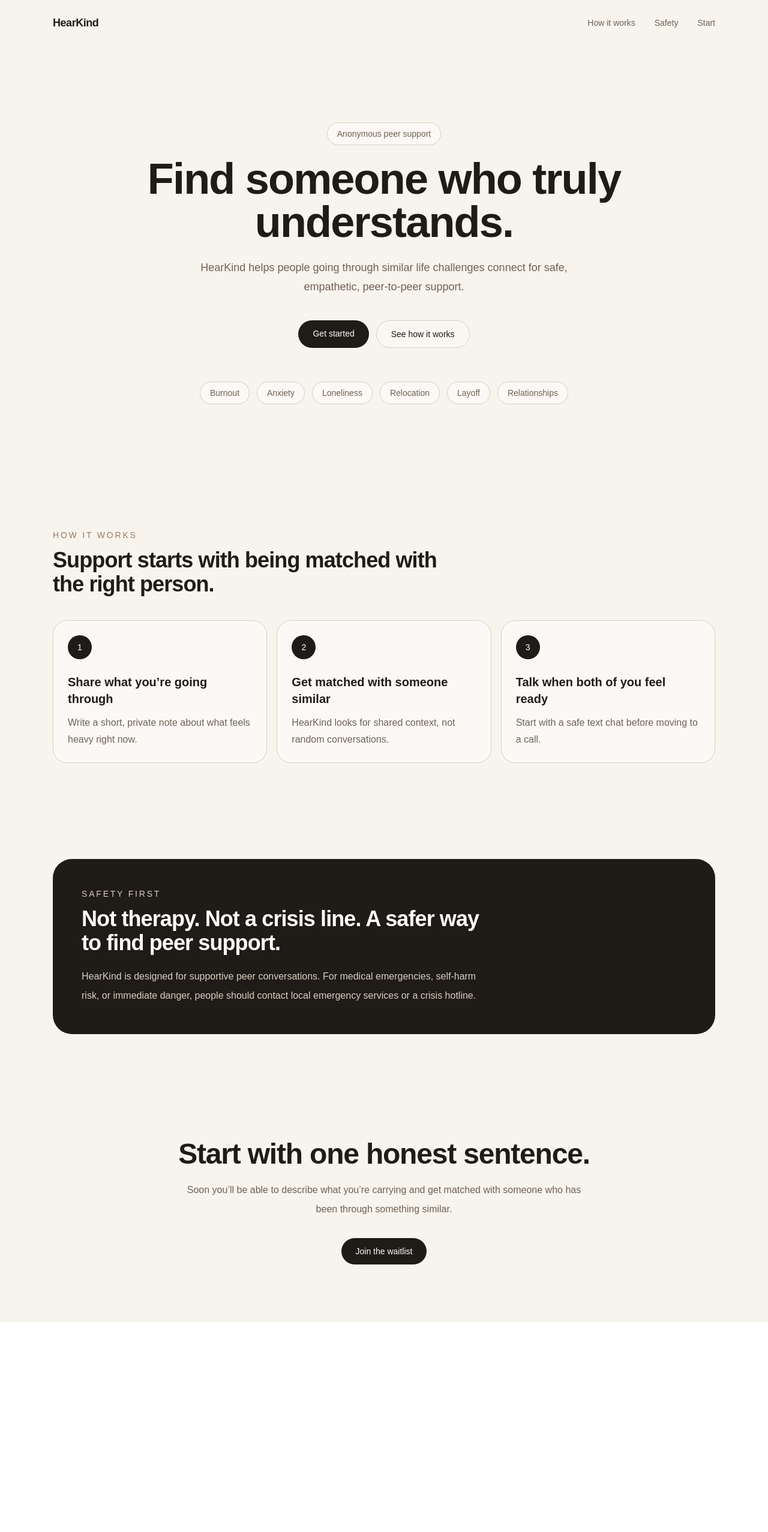
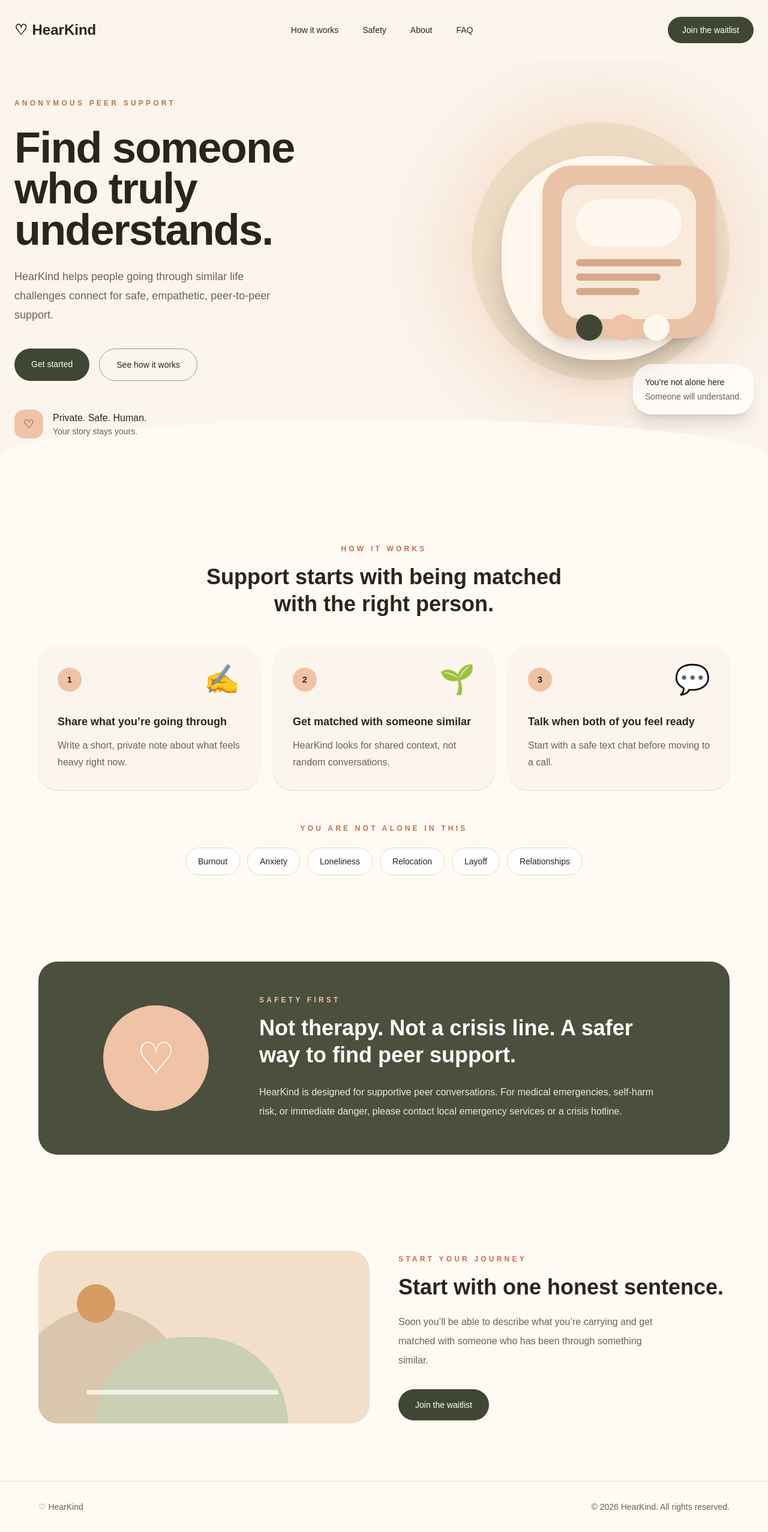
Before and after one commit to elegiya/hearkind, a Next.js app in the folder apps/web/: page / in a window 1280 px wide. Shown: the whole page at 60% size. Before the commit the page ends 2204 px from the top, so only its background shows below. Built offline with nearby package versions, Linux system fonts and the light colour scheme.

Commit message:
feat: redesign landing page

```diff
--- a/apps/web/app/page.tsx
+++ b/apps/web/app/page.tsx
@@ -1,151 +1,224 @@
-const supportTopics = [
-  "Burnout",
-  "Anxiety",
-  "Loneliness",
-  "Relocation",
-  "Layoff",
-  "Relationships",
-];
-
 const steps = [
   {
     title: "Share what you’re going through",
-    description:
-      "Write a short, private note about what feels heavy right now.",
+    description: "Write a short, private note about what feels heavy right now.",
+    icon: "✍️",
   },
   {
     title: "Get matched with someone similar",
-    description:
-      "HearKind looks for shared context, not random conversations.",
+    description: "HearKind looks for shared context, not random conversations.",
+    icon: "🌱",
   },
   {
     title: "Talk when both of you feel ready",
-    description:
-      "Start with a safe text chat before moving to a call.",
+    description: "Start with a safe text chat before moving to a call.",
+    icon: "💬",
   },
 ];
 
+const topics = ["Burnout", "Anxiety", "Loneliness", "Relocation", "Layoff", "Relationships"];
+
 export default function Home() {
   return (
-    <main className="min-h-screen bg-[#f7f3ed] text-[#1f1b16]">
-      <header className="mx-auto flex max-w-6xl items-center justify-between px-6 py-6">
-        <div className="text-lg font-semibold tracking-tight">HearKind</div>
+    <main className="min-h-screen bg-[#fbf5ed] text-[#2a241d]">
+      <header className="mx-auto flex max-w-7xl items-center justify-between px-6 py-7">
+        <div className="flex items-center gap-2 text-2xl font-semibold">
+          <span className="text-2xl">♡</span>
+          HearKind
+        </div>
 
-        <nav className="hidden items-center gap-8 text-sm text-[#6f6254] md:flex">
-          <a href="#how-it-works">How it works</a>
+        <nav className="hidden gap-10 text-sm font-medium md:flex">
+          <a href="#how">How it works</a>
           <a href="#safety">Safety</a>
-          <a href="#start">Start</a>
+          <a href="#about">About</a>
+          <a href="#faq">FAQ</a>
         </nav>
+
+        <a
+          href="#start"
+          className="rounded-full bg-[#3f4734] px-6 py-3 text-sm font-medium text-white"
+        >
+          Join the waitlist
+        </a>
       </header>
 
-      <section className="mx-auto flex max-w-6xl flex-col items-center px-6 py-24 text-center md:py-32">
-        <p className="mb-5 rounded-full border border-[#d8cfc2] bg-white/40 px-4 py-2 text-sm text-[#6f6254]">
+      <section className="relative mx-auto grid min-h-[720px] max-w-7xl grid-cols-1 overflow-hidden px-6 pb-24 pt-16 md:grid-cols-2">
+        <div className="z-10 max-w-xl">
+          <p className="mb-8 text-xs font-semibold uppercase tracking-[0.35em] text-[#c66f4b]">
             Anonymous peer support
           </p>
 
-        <h1 className="max-w-4xl text-5xl font-semibold tracking-tight md:text-7xl">
+          <h1 className="text-6xl font-semibold leading-[0.95] tracking-tight md:text-7xl">
             Find someone who truly understands.
           </h1>
 
-        <p className="mt-6 max-w-2xl text-lg leading-8 text-[#6f6254]">
+          <p className="mt-7 max-w-md text-lg leading-8 text-[#6f6254]">
             HearKind helps people going through similar life challenges connect
             for safe, empathetic, peer-to-peer support.
           </p>
 
-        <div className="mt-10 flex flex-col gap-3 sm:flex-row">
+          <div className="mt-10 flex flex-col gap-4 sm:flex-row">
             <a
               href="#start"
-            className="rounded-full bg-[#1f1b16] px-6 py-3 text-sm font-medium text-white transition hover:bg-[#3a332a]"
+              className="rounded-full bg-[#3f4734] px-7 py-4 text-center text-sm font-medium text-white"
             >
               Get started
             </a>
 
             <a
-            href="#how-it-works"
-            className="rounded-full border border-[#d8cfc2] bg-white/30 px-6 py-3 text-sm font-medium text-[#1f1b16] transition hover:bg-white/60"
+              href="#how"
+              className="rounded-full border border-[#3f4734]/50 px-7 py-4 text-center text-sm font-medium"
             >
               See how it works
             </a>
           </div>
 
-        <div className="mt-14 flex max-w-3xl flex-wrap justify-center gap-3">
-          {supportTopics.map((topic) => (
+          <div className="mt-12 flex items-center gap-4">
+            <div className="flex h-12 w-12 items-center justify-center rounded-2xl bg-[#f0c2a6] text-xl">
+              ♡
+            </div>
+            <div>
+              <p className="font-medium">Private. Safe. Human.</p>
+              <p className="text-sm text-[#6f6254]">Your story stays yours.</p>
+            </div>
+          </div>
+        </div>
+
+        <div className="relative mt-16 min-h-[420px] md:mt-0">
+          <div className="absolute right-0 top-0 h-[520px] w-[520px] rounded-full bg-[#f0c2a6]/40 blur-3xl" />
+          <div className="absolute right-10 top-10 h-[430px] w-[430px] rounded-full bg-[#e9d7bd]/70" />
+          <div className="absolute right-20 top-24 h-[340px] w-[340px] rounded-[45%] bg-[#fff7ee] shadow-2xl" />
+
+          <div className="absolute right-16 top-28 h-72 w-72 rounded-[3rem] bg-[#e8c3a7] p-8 shadow-xl">
+            <div className="h-full rounded-[2rem] bg-[#f9eadb] p-6">
+              <div className="mb-5 h-20 rounded-full bg-[#fff8ef]" />
+              <div className="space-y-3">
+                <div className="h-3 rounded-full bg-[#d5a98b]" />
+                <div className="h-3 w-4/5 rounded-full bg-[#d5a98b]" />
+                <div className="h-3 w-3/5 rounded-full bg-[#d5a98b]" />
+              </div>
+              <div className="mt-8 flex gap-3">
+                <div className="h-11 w-11 rounded-full bg-[#3f4734]" />
+                <div className="h-11 w-11 rounded-full bg-[#f0c2a6]" />
+                <div className="h-11 w-11 rounded-full bg-[#fff8ef]" />
+              </div>
+            </div>
+          </div>
+
+          <div className="absolute bottom-10 right-0 rounded-[2rem] bg-white/70 p-5 shadow-xl backdrop-blur">
+            <p className="text-sm font-medium">You’re not alone here</p>
+            <p className="mt-1 text-sm text-[#6f6254]">Someone will understand.</p>
+          </div>
+        </div>
+
+        <div className="absolute bottom-0 left-0 right-0 h-32 rounded-t-[55%] bg-[#fffaf4]" />
+      </section>
+
+      <section id="how" className="bg-[#fffaf4] px-6 py-20">
+        <div className="mx-auto max-w-6xl text-center">
+          <p className="text-xs font-semibold uppercase tracking-[0.35em] text-[#c66f4b]">
+            How it works
+          </p>
+          <h2 className="mx-auto mt-4 max-w-2xl text-4xl font-semibold leading-tight">
+            Support starts with being matched with the right person.
+          </h2>
+
+          <div className="mt-12 grid gap-6 md:grid-cols-3">
+            {steps.map((step, index) => (
+              <article
+                key={step.title}
+                className="rounded-[2rem] bg-[#fbf5ed] p-8 text-left shadow-sm"
+              >
+                <div className="mb-8 flex items-center justify-between">
+                  <span className="flex h-10 w-10 items-center justify-center rounded-full bg-[#f0c2a6] text-sm font-semibold">
+                    {index + 1}
+                  </span>
+                  <span className="text-5xl">{step.icon}</span>
+                </div>
+                <h3 className="text-lg font-semibold">{step.title}</h3>
+                <p className="mt-3 leading-7 text-[#6f6254]">{step.description}</p>
+              </article>
+            ))}
+          </div>
+
+          <p className="mt-14 text-xs font-semibold uppercase tracking-[0.35em] text-[#c66f4b]">
+            You are not alone in this
+          </p>
+
+          <div className="mt-6 flex flex-wrap justify-center gap-3">
+            {topics.map((topic) => (
               <span
                 key={topic}
-              className="rounded-full border border-[#d8cfc2] bg-white/40 px-4 py-2 text-sm text-[#6f6254]"
+                className="rounded-full border border-[#e5d6c8] bg-white px-5 py-3 text-sm"
               >
                 {topic}
               </span>
             ))}
           </div>
-      </section>
-
-      <section
-        id="how-it-works"
-        className="mx-auto max-w-6xl px-6 py-20"
-      >
-        <div className="max-w-2xl">
-          <p className="text-sm font-medium uppercase tracking-[0.2em] text-[#9a7b5f]">
-            How it works
-          </p>
-          <h2 className="mt-3 text-3xl font-semibold tracking-tight md:text-4xl">
-            Support starts with being matched with the right person.
-          </h2>
-        </div>
-
-        <div className="mt-10 grid gap-4 md:grid-cols-3">
-          {steps.map((step, index) => (
-            <article
-              key={step.title}
-              className="rounded-3xl border border-[#d8cfc2] bg-white/45 p-6"
-            >
-              <div className="mb-6 flex h-10 w-10 items-center justify-center rounded-full bg-[#1f1b16] text-sm font-medium text-white">
-                {index + 1}
-              </div>
-              <h3 className="text-xl font-semibold">{step.title}</h3>
-              <p className="mt-3 leading-7 text-[#6f6254]">
-                {step.description}
-              </p>
-            </article>
-          ))}
         </div>
       </section>
 
-      <section id="safety" className="mx-auto max-w-6xl px-6 py-20">
-        <div className="rounded-[2rem] bg-[#1f1b16] p-8 text-white md:p-12">
-          <p className="text-sm font-medium uppercase tracking-[0.2em] text-[#d8cfc2]">
+      <section id="safety" className="bg-[#fffaf4] px-6 py-16">
+        <div className="mx-auto grid max-w-6xl gap-8 rounded-[2rem] bg-[#4a503d] p-10 text-white md:grid-cols-[280px_1fr] md:p-14">
+          <div className="flex items-center justify-center">
+            <div className="flex h-44 w-44 items-center justify-center rounded-full bg-[#f0c2a6] text-7xl">
+              ♡
+            </div>
+          </div>
+
+          <div>
+            <p className="text-xs font-semibold uppercase tracking-[0.35em] text-[#f0c2a6]">
               Safety first
             </p>
-
-          <h2 className="mt-3 max-w-2xl text-3xl font-semibold tracking-tight md:text-4xl">
+            <h2 className="mt-4 max-w-2xl text-4xl font-semibold leading-tight">
               Not therapy. Not a crisis line. A safer way to find peer support.
             </h2>
-
-          <p className="mt-5 max-w-2xl leading-8 text-[#d8cfc2]">
-            HearKind is designed for supportive peer conversations. For medical
-            emergencies, self-harm risk, or immediate danger, people should
+            <p className="mt-6 max-w-2xl leading-8 text-[#f4e5d4]">
+              HearKind is designed for supportive peer conversations. For
+              medical emergencies, self-harm risk, or immediate danger, please
               contact local emergency services or a crisis hotline.
             </p>
           </div>
+        </div>
       </section>
 
-      <section id="start" className="mx-auto max-w-6xl px-6 py-24 text-center">
-        <h2 className="text-3xl font-semibold tracking-tight md:text-5xl">
+      <section id="start" className="bg-[#fffaf4] px-6 py-24">
+        <div className="mx-auto grid max-w-6xl items-center gap-12 md:grid-cols-2">
+          <div className="relative h-72 overflow-hidden rounded-[2rem] bg-[#f1dfc9]">
+            <div className="absolute -left-10 bottom-0 h-48 w-72 rounded-t-full bg-[#d9c6ad]" />
+            <div className="absolute bottom-0 left-24 h-36 w-80 rounded-t-full bg-[#c9d0b4]" />
+            <div className="absolute left-16 top-14 h-16 w-16 rounded-full bg-[#d69b61]" />
+            <div className="absolute bottom-12 left-20 h-2 w-80 rounded-full bg-white/70" />
+          </div>
+
+          <div>
+            <p className="text-xs font-semibold uppercase tracking-[0.35em] text-[#c66f4b]">
+              Start your journey
+            </p>
+            <h2 className="mt-4 text-4xl font-semibold leading-tight">
               Start with one honest sentence.
             </h2>
-
-        <p className="mx-auto mt-5 max-w-2xl leading-8 text-[#6f6254]">
-          Soon you’ll be able to describe what you’re carrying and get matched
-          with someone who has been through something similar.
+            <p className="mt-5 max-w-md leading-8 text-[#6f6254]">
+              Soon you’ll be able to describe what you’re carrying and get
+              matched with someone who has been through something similar.
             </p>
 
             <a
               href="#"
-          className="mt-8 inline-flex rounded-full bg-[#1f1b16] px-6 py-3 text-sm font-medium text-white transition hover:bg-[#3a332a]"
+              className="mt-8 inline-flex rounded-full bg-[#3f4734] px-7 py-4 text-sm font-medium text-white"
             >
               Join the waitlist
             </a>
+          </div>
+        </div>
       </section>
+
+      <footer className="border-t border-[#eadfd3] bg-[#fffaf4] px-6 py-8">
+        <div className="mx-auto flex max-w-6xl flex-col justify-between gap-4 text-sm text-[#6f6254] md:flex-row">
+          <p>♡ HearKind</p>
+          <p>© 2026 HearKind. All rights reserved.</p>
+        </div>
+      </footer>
     </main>
   );
 }
```
Lines whose indentation alone changed are shown as unchanged.
